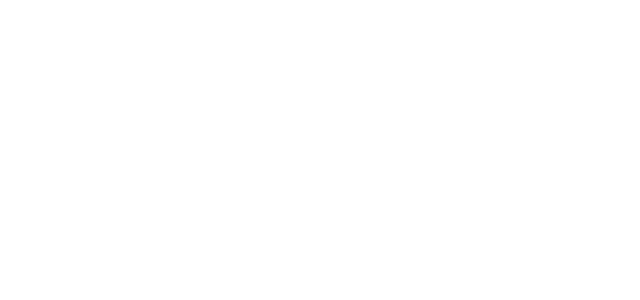
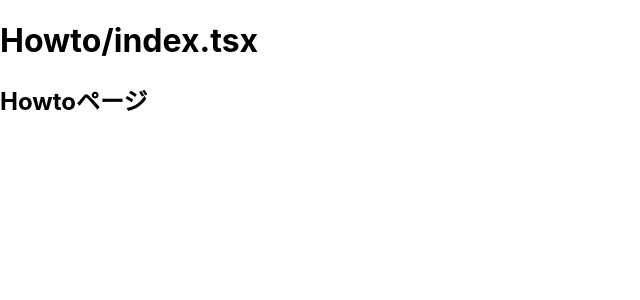
Before and after one commit to itagakis/react-sample-itagaki-fy22, a React (Create React App) app: page /howto in a window 1280 px wide. Before the commit this address had no page. Shown: the top 300 px of the page, without its empty margins (0-640 px from the left). Built offline with nearby package versions, Linux system fonts and the light colour scheme.

Commit message:
Howtoページ追加

```diff
--- a/src/index.tsx
+++ b/src/index.tsx
@@ -3,6 +3,7 @@
 import './styles/index.css';
 import App from './pages/App';
 import reportWebVitals from './reportWebVitals';
+import Howto from './pages/Howto/index';
 import { BrowserRouter, Routes, Route } from 'react-router-dom';
 
 const root = ReactDOM.createRoot(
@@ -13,6 +14,7 @@
     <BrowserRouter>
       <Routes>
         <Route path='/' element={<App />} />
+        <Route path='howto' element={<Howto />} />
       </Routes>
     </BrowserRouter>
   </React.StrictMode>
--- /dev/null
+++ b/src/pages/Howto/index.tsx
@@ -0,0 +1,12 @@
+import React from 'react'
+
+const Howto = () => {
+    return (
+        <div>
+            <h1>Howto/index.tsx</h1>
+            <h2>Howtoページ</h2>
+        </div>
+    )
+}
+
+export default Howto
```
